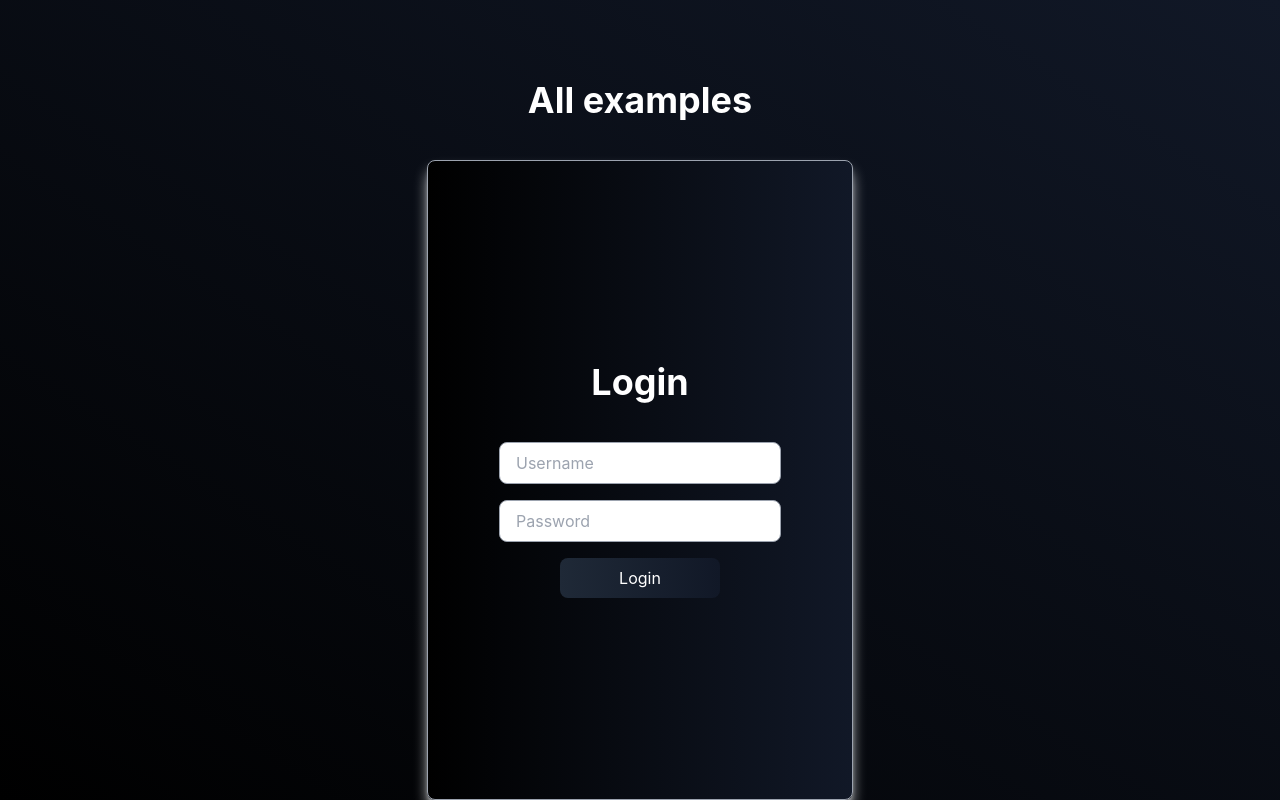
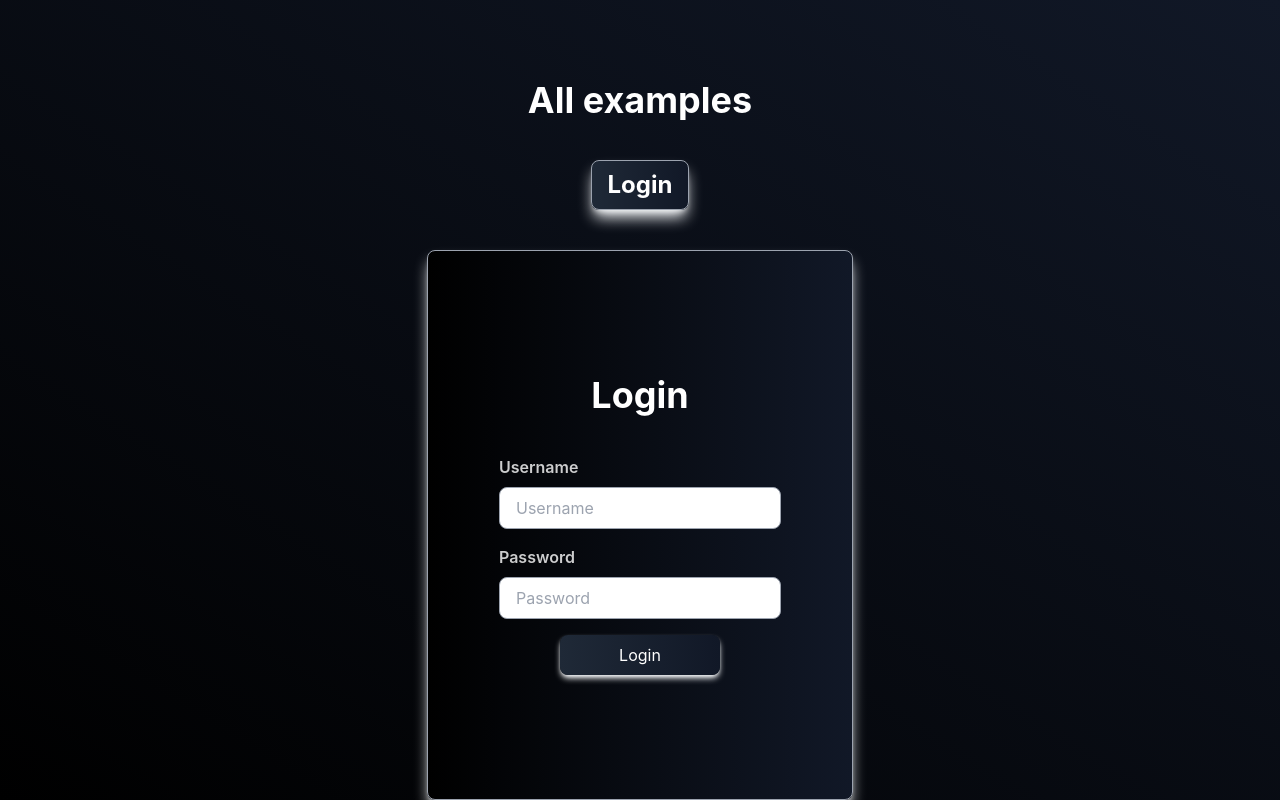
Before and after one commit to yamisagi/rs-form, a React app: page /login in a window 1280 px wide. Built offline with nearby package versions, Linux system fonts and the light colour scheme; the HTML template or start-up script is replaced by a standard one.

Commit message:
feat: Add login functionality and styling to the App component

```diff
--- a/src/App.css
+++ b/src/App.css
@@ -14,3 +14,16 @@ body {
     @apply bg-opacity-50 bg-gradient-to-tr from-black to-gray-900 text-white h-screen flex flex-col;
   }
 }
+
+@layer utilities {
+  .link-button {
+    @apply text-center text-2xl font-bold text-white mb-10 block transition ease-in-out duration-300 bg-gradient-to-r from-gray-800 to-gray-900 border border-gray-400 hover:bg-gradient-to-l hover:from-gray-800 hover:to-gray-900 hover:shadow-md  hover:shadow-slate-50 hover:scale-105 rounded-lg shadow-lg shadow-slate-50 max-w-max mx-auto px-4 py-2;
+  }
+  .submit-button {
+    @apply px-4 py-2 text-white rounded-lg w-40
+    bg-gradient-to-l from-gray-900 to-gray-800
+    hover:shadow-sm hover:shadow-slate-50 shadow-md shadow-slate-50
+    transition duration-300 ease-in-out bg-opacity-80
+    hover:bg-gradient-to-r hover:from-gray-900 hover:to-black;
+  }
+}
--- a/src/App.tsx
+++ b/src/App.tsx
@@ -1,5 +1,6 @@
 import { Outlet } from 'react-router';
 import './App.css';
+import { Link } from 'react-router-dom';
 
 const App = () => {
   return (
@@ -7,6 +8,12 @@ const App = () => {
       <h1 className='text-center text-4xl font-bold text-primary mt-20 mb-10'>
         All examples
       </h1>
+      <Link
+        to='/login'
+        className='link-button'
+      >
+        Login
+      </Link>
       <Outlet />
     </div>
   );
--- a/src/components/Login.tsx
+++ b/src/components/Login.tsx
@@ -1,40 +1,84 @@
+import { useState } from 'react';
 import { Form } from 'react-router-dom';
 
 const Login = () => {
+  // React formlarında default olarak sayfa yenilenir.
+  // Bu yüzden preventDefault() kullanıyoruz.
+  // Ve daha efektif bir şekilde yönetmek ve two-way binding yapmak için
+  // useState kullanıyoruz.
+  const [inputValues, setInputValues] = useState({
+    username: '',
+    password: '',
+  });
+
+  const handleOnChange = (e: any) => {
+    // console.log((e.currentTarget.elements[0] as HTMLInputElement).name) => username
+    // console.log((e.currentTarget.elements[1] as HTMLInputElement).name) => password
+
+    // Bu şekilde TypeScript ile form elemanlarına erişebiliriz kitabına uyarak ama,
+    // Biz ne yapağız?  e:any şeklinde yazıp, e.target.name şeklinde yazıp kolayca erişebiliriz 🫶🏻
+
+    setInputValues({
+      ...inputValues,
+      [e.target.name]: e.target.value,
+      // Bunu şu şekilde de yapabilirdik:
+      // Bir parametre daha alıp ona göre işlem yapabilirdik.
+      // handleOnChange = (e:any, name:string) gibi ama bu şekilde daha kolay geliyor,
+      // En azından bana öyle geliyor.
+    });
+  };
   return (
     <>
-      <Form
+      <form
         className='flex flex-col items-center justify-center h-screen text-black
-         mx-auto w-full md:w-1/2 lg:w-1/3 bg-gradient-to-r from-black to-gray-900 bg-opacity-80 border border-gray-400 rounded-lg shadow-lg shadow-slate-50
-      '
+         mx-auto w-2/3 md:w-1/2 lg:w-1/3 bg-gradient-to-r from-black to-gray-900 bg-opacity-80 border border-gray-400 rounded-lg shadow-lg shadow-slate-50'
         onSubmit={(e) => {
           e.preventDefault();
-          // TODO: Modal for login
+          console.log(inputValues);
+          handleOnChange(e);
         }}
       >
+        <div className='flex flex-col items-center justify-center w-50'>
           <h1 className='text-4xl font-bold text-primary mb-10 text-white'>
             Login
           </h1>
+          <label
+            htmlFor='username'
+            className='text-white
+          text-opacity-80 mb-2 font-semibold text-left w-full'
+          >
+            Username
+          </label>
           <input
+            id='username'
             type='text'
             placeholder='Username'
+            name='username'
+            onChange={handleOnChange}
+            value={inputValues.username}
             className='px-4 py-2 border border-gray-400 rounded-lg mb-4'
           />
+          <label
+            htmlFor='password'
+            className='text-white
+          text-opacity-80 mb-2 font-semibold text-left w-full'
+          >
+            Password
+          </label>
           <input
             type='password'
+            id='password'
             placeholder='Password'
+            name='password'
+            onChange={handleOnChange}
+            value={inputValues.password}
             className='px-4 py-2 border border-gray-400 rounded-lg mb-4'
           />
-        <button
-          type='submit'
-          className='px-4 py-2 bg-primary text-white rounded-lg w-40
-            hover:bg-primary-dark transition duration-300 ease-in-out bg-opacity-80
-            focus:outline-none focus:bg-opacity-100 focus:ring-2 focus:ring-primary-dark
-            bg-gradient-to-r from-gray-800 to-gray-900'
-        >
+          <button type='submit' className='submit-button'>
             Login
           </button>
-      </Form>
+        </div>
+      </form>
     </>
   );
 };
--- a/src/index.tsx
+++ b/src/index.tsx
@@ -1,6 +1,5 @@
 import React from 'react';
 import ReactDOM from 'react-dom/client';
-import App from './App';
 import { RouterProvider } from 'react-router-dom';
 import router from './router/router';
 
```
Lines whose indentation alone changed are shown as unchanged.
